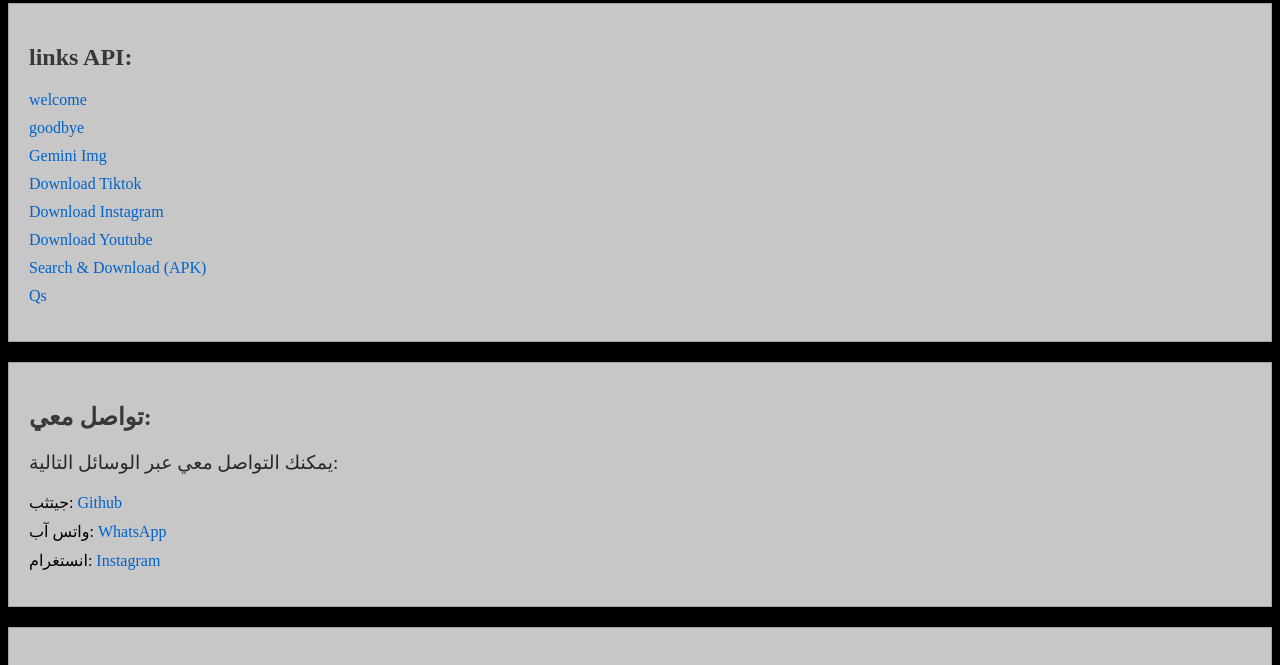
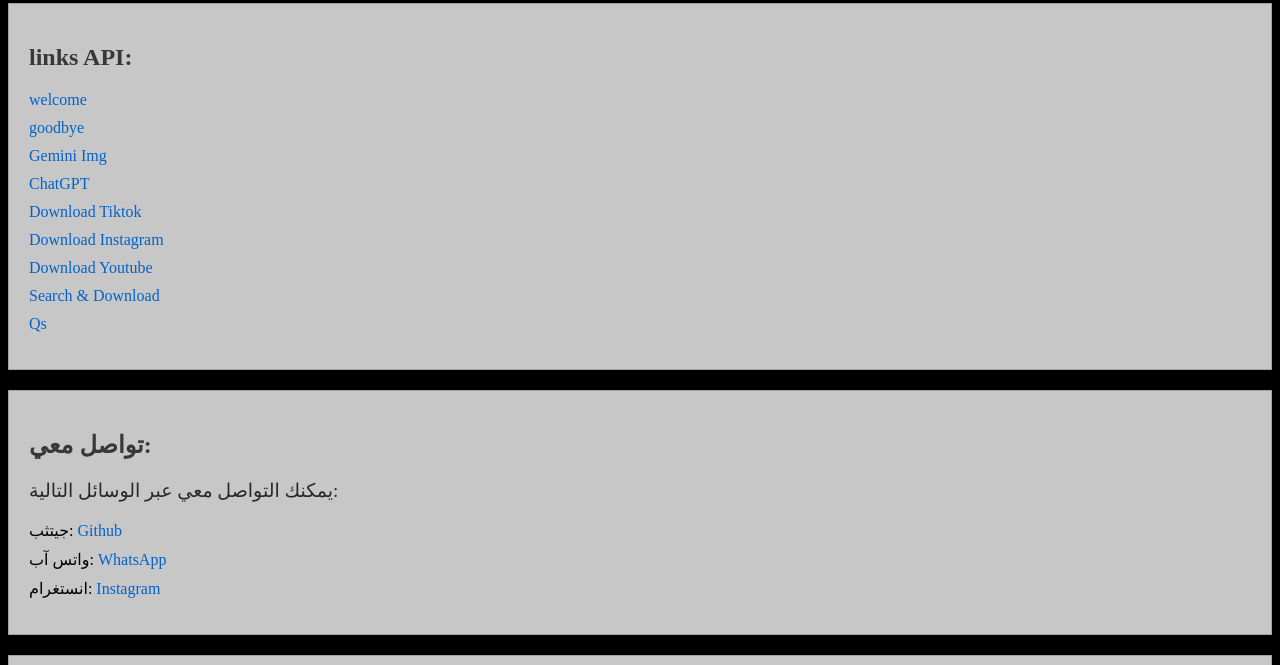
Before and after one commit to DK3MK/worker-bot, a plain HTML site: page API Streamline/index.html in a window 1280 px wide. Shown: the part 87-752 px from the top of the page. Drawn offline with Linux system fonts and the light colour scheme.

Commit message:
Update index.html

```diff
--- a/API Streamline/index.html
+++ b/API Streamline/index.html
@@ -79,10 +79,11 @@
       <li><a href="/welcome?bg=https://images.hdqwalls.com/download/triangle-solid-black-gold-4k-wk-1440x900.jpg&profile=https://telegra.ph/file/b33ac6a48bbf3aef1c3bc.jpg&gcname=aboud+coding&username=dark+man&member=260">welcome</a></li>
       <li><a href="/goodbye?bg=https://images.hdqwalls.com/download/triangle-solid-black-gold-4k-wk-1440x900.jpg&profile=https://telegra.ph/file/b33ac6a48bbf3aef1c3bc.jpg&username=dark+man&member=260">goodbye</a></li>
       <li><a href="/gemini?prompt=What+is+this+car+?&img=https://i.pinimg.com/736x/76/7e/f4/767ef4b203a1e678d5fb4920c1aea3a2.jpg">Gemini Img</a></li>
+      <li><a href="/chatgpt?prompt=hi">ChatGPT</a></li>
       <li><a href="/dltiktok?url=">Download Tiktok</a></li>
       <li><a href="/dlinstagram?url=">Download Instagram</a></li>
       <li><a href="/dlyoutube?url=">Download Youtube</a></li>
-      <li><a href="/dlapk?search=">Search & Download (APK)</a></li>
+      <li><a href="/dlapk?search=">Search & Download</a></li>
       <li><a href="/qs">Qs</a></li>
   </ul>
 </section>
```
